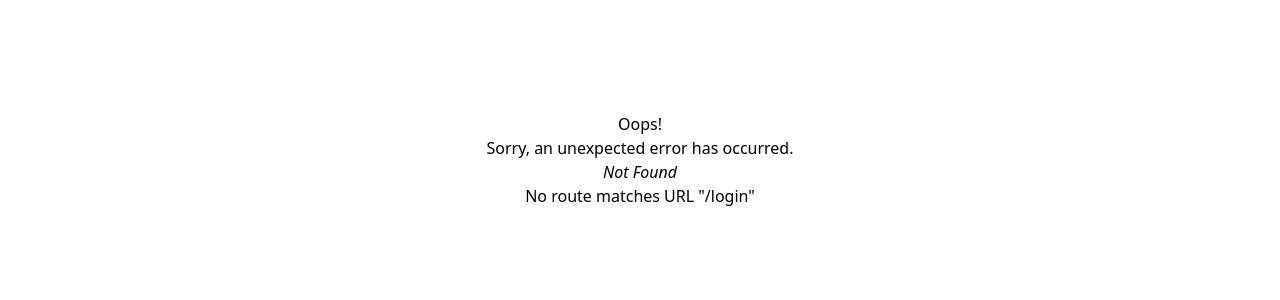
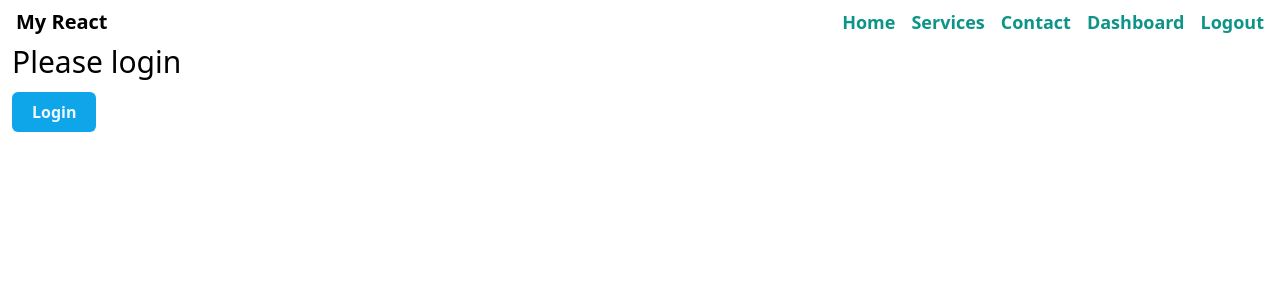
Before and after one commit to appl4e/myreact, a React (Vite) app: page /login in a window 1280 px wide. Before the commit this address had no page. Shown: the top 300 px of the page. Built offline with nearby package versions, Linux system fonts and the light colour scheme.

Commit message:
dashboard page, private route, login page, navigate to dash after login

```diff
--- a/src/App.tsx
+++ b/src/App.tsx
@@ -1,6 +1,9 @@
-import { Link, Outlet } from "react-router-dom";
+import { Link, NavLink, Outlet } from "react-router-dom";
 
 function App() {
+	const logout = () => {
+		localStorage.setItem("auth", "false");
+	};
 	return (
 		<>
 			<div className="flex items-center">
@@ -11,10 +14,20 @@ function App() {
 							<Link to="/">Home</Link>
 						</li>
 						<li>
-							<Link to={`/services/123`}>Services</Link>
+							<NavLink to={`/services/123`} className={({ isActive }) => (isActive ? "text-green-400" : "")}>
+								Services
+							</NavLink>
 						</li>
 						<li>
 							<Link to={`/contact`}>Contact</Link>
+						</li>
+						<li>
+							<Link to={`/dashboard`}>Dashboard</Link>
+						</li>
+						<li>
+							<Link to="" onClick={logout}>
+								Logout
+							</Link>
 						</li>
 					</ul>
 				</nav>
--- /dev/null
+++ b/src/components/Private.tsx
@@ -0,0 +1,12 @@
+import { Navigate, Outlet } from "react-router-dom";
+import useAuth from "../hooks/useAuth";
+
+const Private = () => {
+	const auth = useAuth();
+	auth == "true" ? true : false;
+	// console.log(auth);
+
+	return auth == "true" ? <Outlet /> : <Navigate to="/login" />;
+};
+
+export default Private;
--- /dev/null
+++ b/src/hooks/useAuth.tsx
@@ -0,0 +1,6 @@
+export default function useAuth() {
+	const auth = localStorage.getItem("auth");
+	// console.log(auth);
+
+	return auth;
+}
--- a/src/main.tsx
+++ b/src/main.tsx
@@ -1,37 +1,8 @@
 import React from "react";
 import ReactDOM from "react-dom/client";
-import { createBrowserRouter, RouterProvider } from "react-router-dom";
-import App from "./App.tsx";
+import { RouterProvider } from "react-router-dom";
 import "./assets/css/index.css";
-import ErrorPage from "./ErrorPage.tsx";
-import Contact from "./pages/Contact.tsx";
-import Home from "./pages/Home.tsx";
-import Services from "./pages/Services.tsx";
-
-const router = createBrowserRouter([
-	{
-		path: "/",
-		element: <App />,
-		errorElement: <ErrorPage />,
-		children: [
-			{
-				index: true,
-				element: <Home />,
-			},
-			{
-				path: "/services/:id",
-				element: <Services />,
-				loader: ({ params }) => {
-					return { params: params.id };
-				},
-			},
-			{
-				path: "/contact",
-				element: <Contact />,
-			},
-		],
-	},
-]);
+import { router } from "./route.tsx";
 
 ReactDOM.createRoot(document.getElementById("root")!).render(
 	<React.StrictMode>
--- /dev/null
+++ b/src/pages/Dashboard.tsx
@@ -0,0 +1,7 @@
+import PageCover from "../components/PageCover";
+
+const Dashboard = () => {
+	return <PageCover title="This is our Dashboard"></PageCover>;
+};
+
+export default Dashboard;
--- /dev/null
+++ b/src/pages/Login.tsx
@@ -0,0 +1,22 @@
+import { useNavigate } from "react-router-dom";
+
+const Login = () => {
+	// using useNavigation hood to access routers navigation methods
+	const navigate = useNavigate();
+	const login = () => {
+		localStorage.setItem("auth", "true");
+
+		// navigating to the dashboard page
+		navigate("/dashboard");
+	};
+	return (
+		<div className="ms-3">
+			<h1 className="text-3xl mb-3">Please login</h1>
+			<button type="button" className="bg-sky-500 text-sky-50 font-bold py-2 px-5 rounded-md" onClick={login}>
+				Login
+			</button>
+		</div>
+	);
+};
+
+export default Login;
--- a/src/pages/Services.tsx
+++ b/src/pages/Services.tsx
@@ -7,7 +7,7 @@ export async function loader({ params }) {
 }
 
 function Services() {
-	const { params } = useLoaderData() as any;
+	const { params } = useLoaderData() as { params: string };
 	// can also see the params data using useParams
 	const newParams = useParams();
 	console.log(params);
--- /dev/null
+++ b/src/route.tsx
@@ -0,0 +1,48 @@
+import { createBrowserRouter } from "react-router-dom";
+import App from "./App";
+import ErrorPage from "./ErrorPage";
+import Private from "./components/Private";
+import Contact from "./pages/Contact";
+import Dashboard from "./pages/Dashboard";
+import Home from "./pages/Home";
+import Login from "./pages/Login";
+import Services from "./pages/Services";
+
+export const router = createBrowserRouter([
+	{
+		path: "/",
+		element: <App />,
+		errorElement: <ErrorPage />,
+		children: [
+			{
+				index: true,
+				element: <Home />,
+			},
+			{
+				path: "/services/:id",
+				element: <Services />,
+				loader: ({ params }) => {
+					return { params: params.id };
+				},
+			},
+			{
+				path: "/contact",
+				element: <Contact />,
+			},
+			{
+				path: "/login",
+				element: <Login />,
+			},
+			{
+				path: "/*",
+				element: <Private />,
+				children: [
+					{
+						path: "dashboard",
+						element: <Dashboard />,
+					},
+				],
+			},
+		],
+	},
+]);
```
